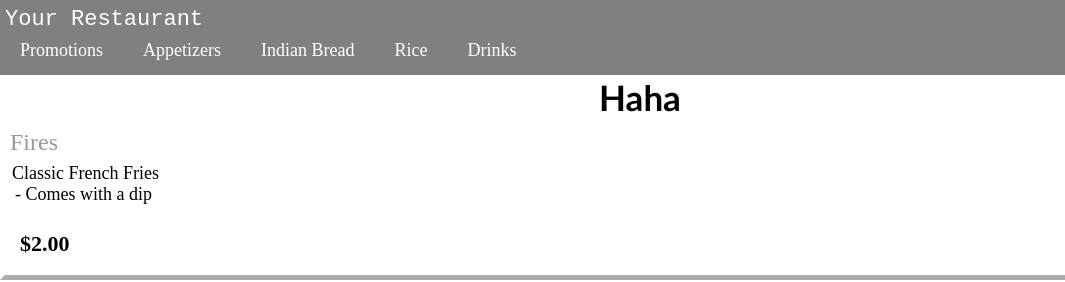
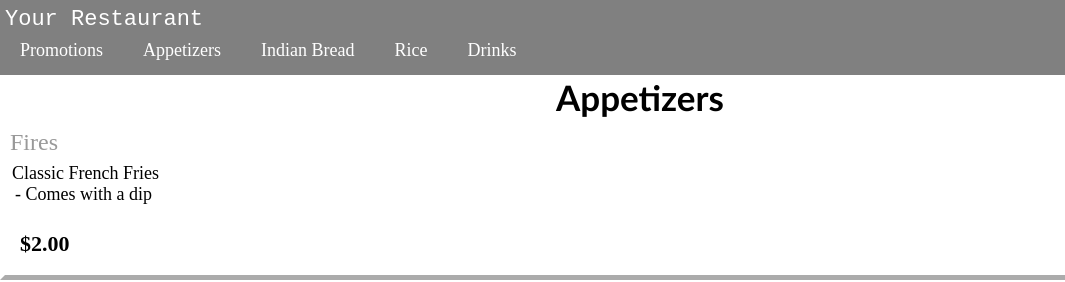
Before and after one commit to agneshRamesh/restuarantmenu, a plain HTML site: page appetizer.html in a window 1280 px wide. Shown: the top 282 px of the page, 0-1065 px from the left. Drawn offline with Linux system fonts and the light colour scheme; grey boxes are pictures that could not be loaded.

Commit message:
Update appetizer.html

```diff
--- a/appetizer.html
+++ b/appetizer.html
@@ -24,7 +24,7 @@
 			</ul>
 		</nav>
 
-		<h2>haha</h2>
+		<h2>appetizers</h2>
 		<div class="menu">
 			<img src="https://i2.wp.com/bigtop.com.sg/wp-content/uploads/2019/08/French-Fries-Live-Food-Station.jpg?resize=770%2C511&ssl=1" alt="Combo 1" height=145px width=200p align="right"class="image">
 			<p class=product>Fires</p>
```
